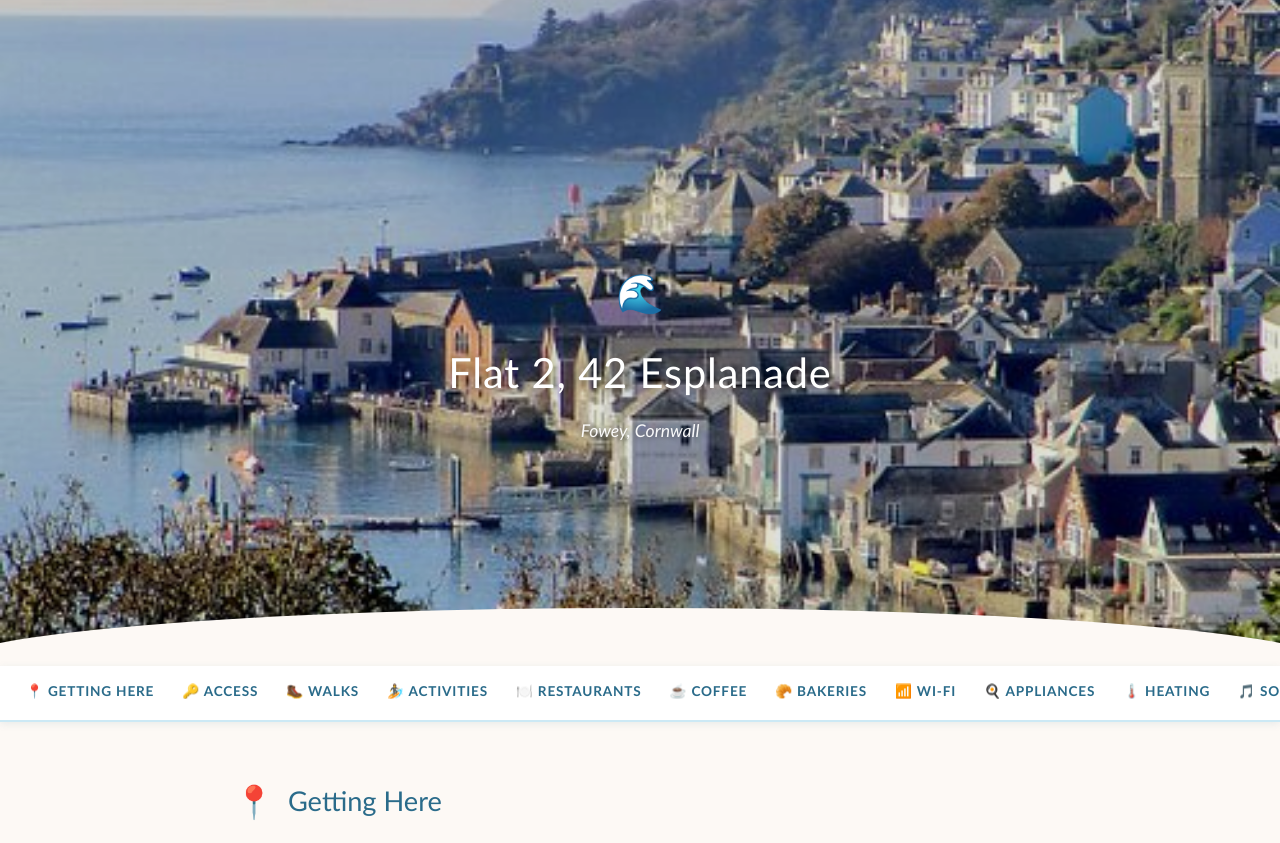
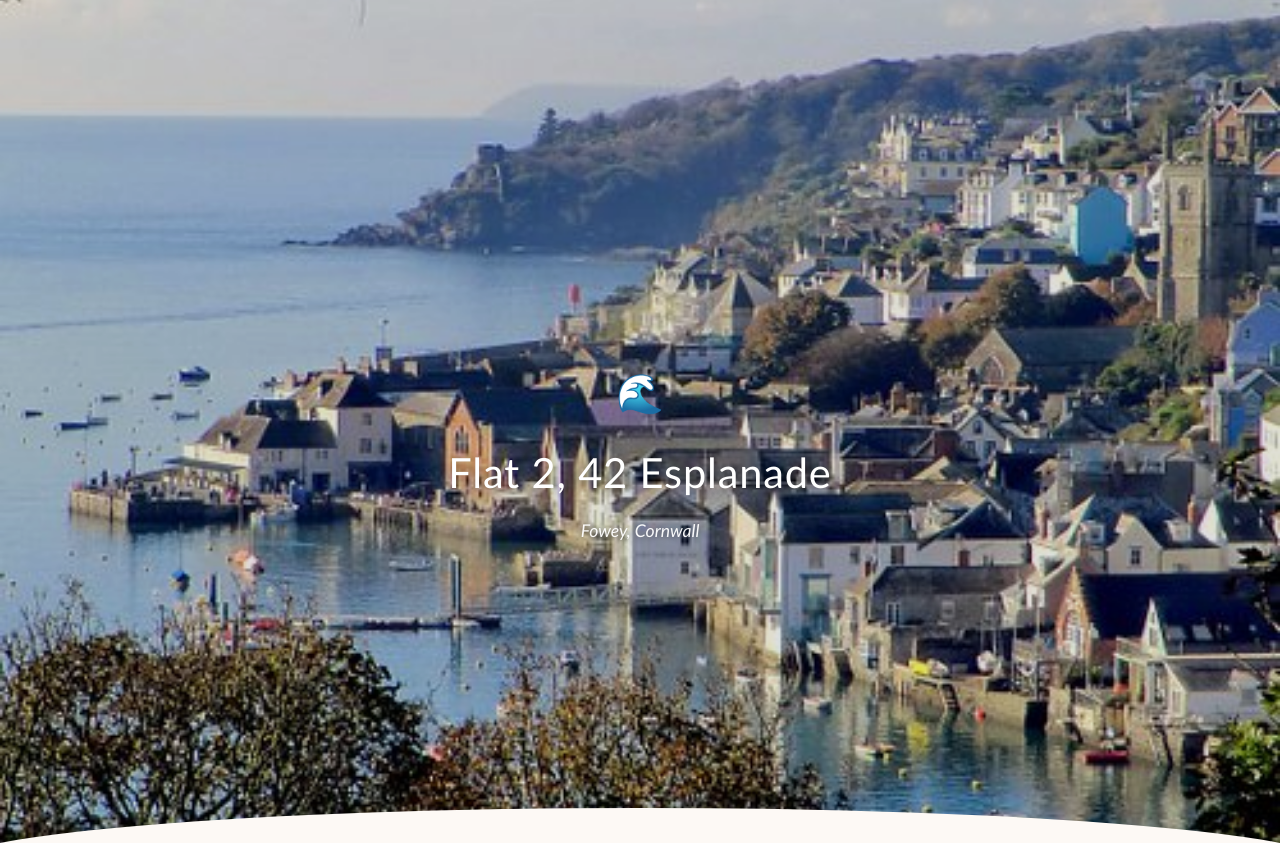
Before and after one commit to AdamCrook1/42-Esplanade, a plain HTML site: page index.html in a window 1280 px wide. Shown: the top 843 px of the page. Drawn offline with Linux system fonts and the light colour scheme.

Commit message:
Adjust header padding for improved layout

```diff
--- a/index.html
+++ b/index.html
@@ -21,7 +21,7 @@
     }
     * { box-sizing: border-box; margin: 0; padding: 0; }
     body { font-family: 'Calibri', 'Gill Sans', sans-serif; background: var(--cream); color: var(--text); line-height: 1.7; }
-    header { position: relative; overflow: hidden; text-align: center; padding: 260px 24px 220px; color: var(--white); }
+    header { position: relative; overflow: hidden; text-align: center; padding: 360px 24px 320px; color: var(--white); }
     .header-bg { position: absolute; inset: 0; background-image: url('./fowey.jpg'); background-size: cover; background-position: center; z-index: 0; }
     .header-overlay { position: absolute; inset: 0; background: rgba(0,0,0,0.12); z-index: 1; }
     header::after { content: ''; position: absolute; bottom: -2px; left: 0; right: 0; height: 60px; background: var(--cream); clip-path: ellipse(55% 100% at 50% 100%); z-index: 2; }
```
